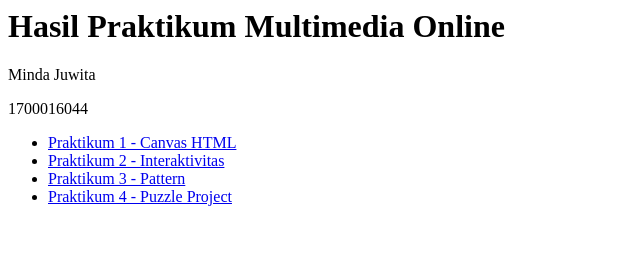
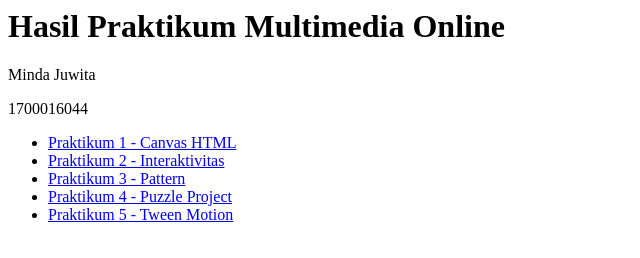
Before and after one commit to minda09/MultimediaOnline, a plain HTML site: page index.html in a window 1280 px wide. Shown: the whole page, without its empty margins (0-640 px from the left). Drawn offline with Linux system fonts and the light colour scheme.

Commit message:
Update index.html

```diff
--- a/index.html
+++ b/index.html
@@ -21,6 +21,9 @@
 <li>
   <a href="Praktikum_4_1700016044.html">Praktikum 4 - Puzzle Project</a>
 </li>
+<li>
+  <a href="Praktikum_5_1700016044.html">Praktikum 5 - Tween Motion</a>
+</li>
 </ul>
 
 </body>
```
